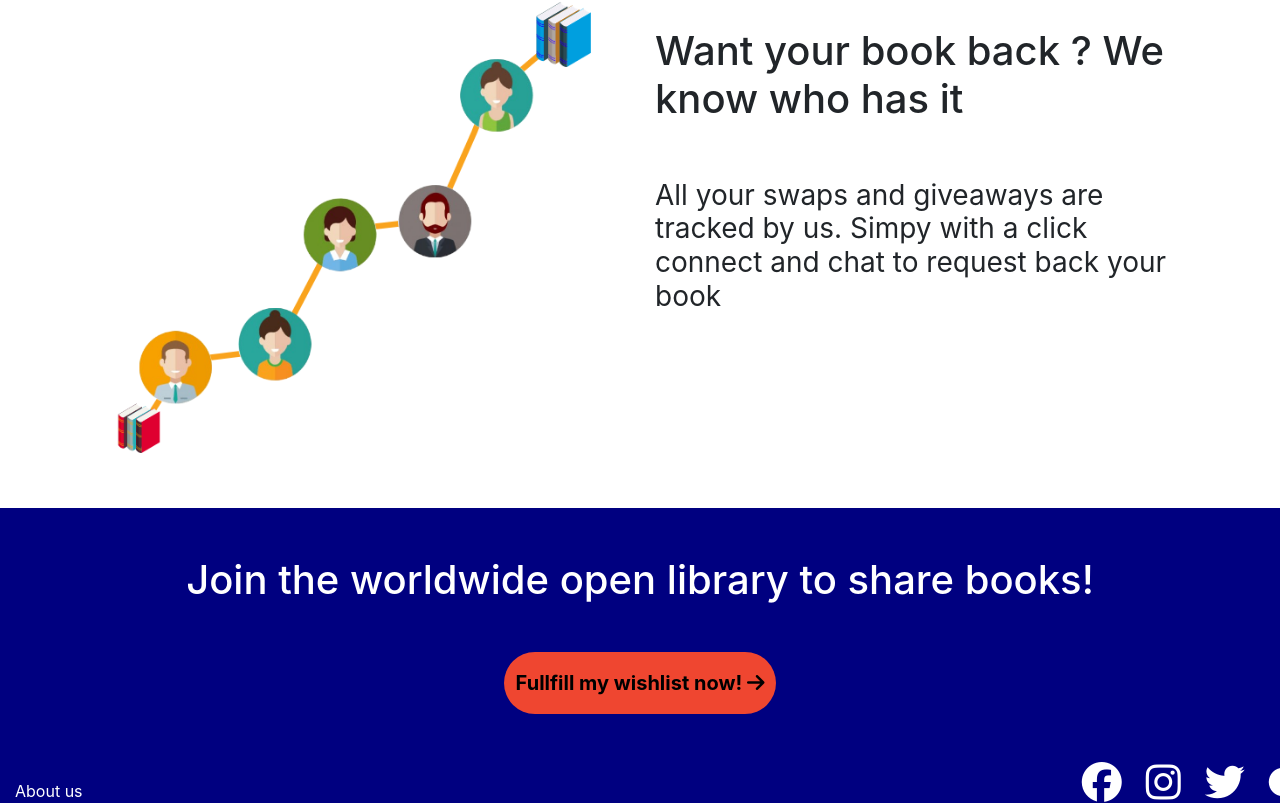
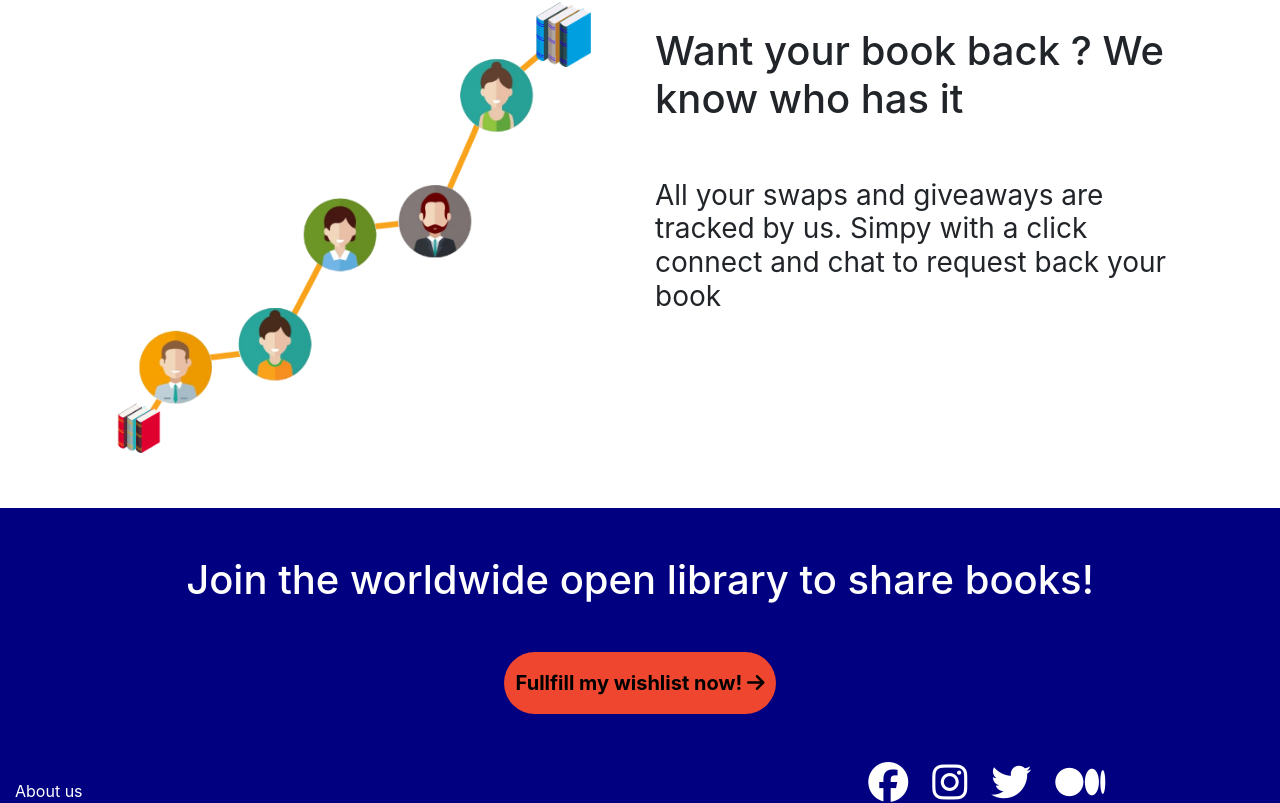
Before and after one commit to Arshitabhatt/readsnet, a plain HTML site: page index.html in a window 1280 px wide. Shown: the part 2518-3321 px from the top of the page. Drawn offline with nearby package versions, Linux system fonts and the light colour scheme.

Commit message:
Update index.html

```diff
--- a/index.html
+++ b/index.html
@@ -190,11 +190,11 @@
         <div class="my-5"></div>
         <div class="row">
 
-          <div class="col-4 col-lg-10 d-flex align-items-end">
+          <div class="col-4 col-lg-8 d-flex align-items-end">
             <a href="https://link.medium.com/EhWiB1YiZX"><span class="mr-5 mt-5">About us</span></a>
           </div>
 
-          <div class="col-8 col-lg-2 d-flex align-items-end">
+          <div class="col-8 col-lg-4 d-flex align-items-end">
             <a href="https://www.facebook.com/readsnet/"><i class="fab fa-facebook mr-3 sz pr-2"></i></a>
              <a href=" https://instagram.com/readsnet.app"><i class="fab fa-instagram mr-3 sz pr-2"></i></a>
              <a href=" https://twitter.com/readsnet"><i class="fab fa-twitter mr-3 sz pr-2"></i></a>
```
